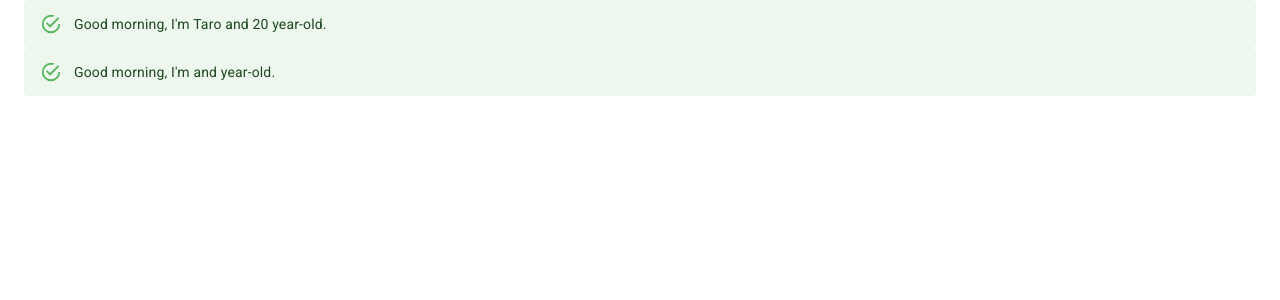
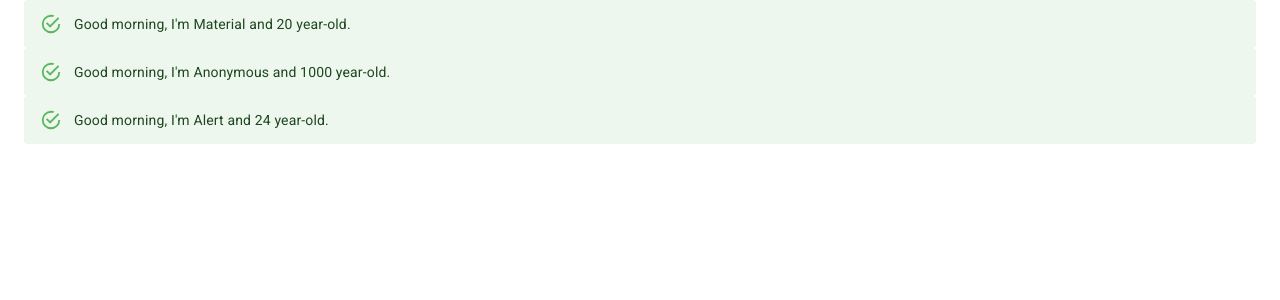
Before and after one commit to jimbaran5601406/udemy-react-redux-crud-application, a React (Create React App) app: page / in a window 1280 px wide. Shown: the top 300 px of the page. Built offline with nearby package versions, Linux system fonts and the light colour scheme.

Commit message:
modified: apply material-ui

```diff
--- a/src/App.js
+++ b/src/App.js
@@ -1,18 +1,19 @@
-import React, { Component } from "react";
-import { Container } from "@material-ui/core";
-import { Alert } from "@material-ui/lab";
+import React from "react";
+import Container from "@material-ui/core/Container";
+import Alert from "@material-ui/lab/Alert";
 
 const App = () => {
 	const profiles = [
-		{ name: "Taro", age: 20 },
-		{ name: "", age: "" }
+		{ name: "Material", age: 20 },
+		{},
+		{ name: "Alert", age: 24 }
 	];
 
 	return (
 		<Container>
-			{profiles.map((profile) => {
+			{profiles.map((profile, index) => {
 				return (
-					<Alert severity="success">
+					<Alert severity="success" key={index}>
 						<Human name={profile.name} age={profile.age} />
 					</Alert>
 				);
@@ -31,7 +32,7 @@ const Human = (props) => {
 
 Human.defaultProps = {
 	name: "Anonymous",
-	age: 100
+	age: 1000
 };
 
 export default App;
```
